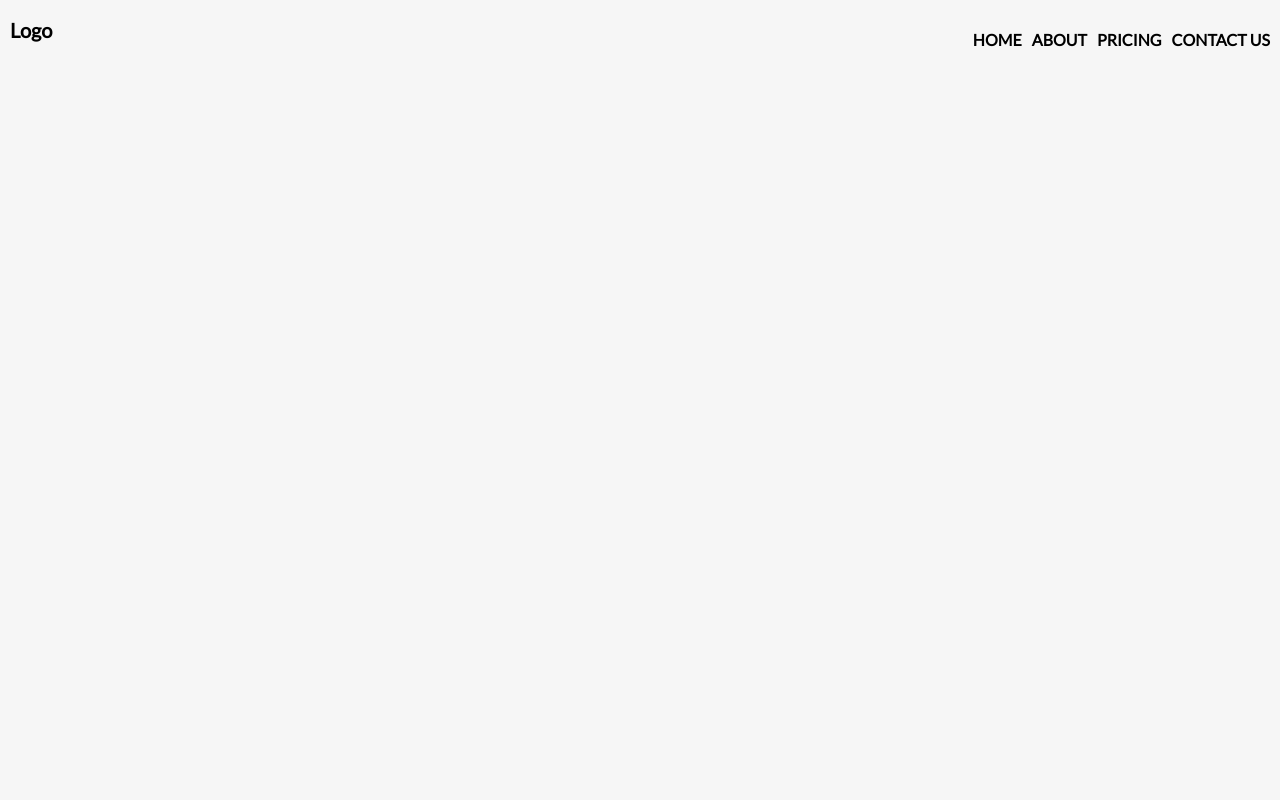
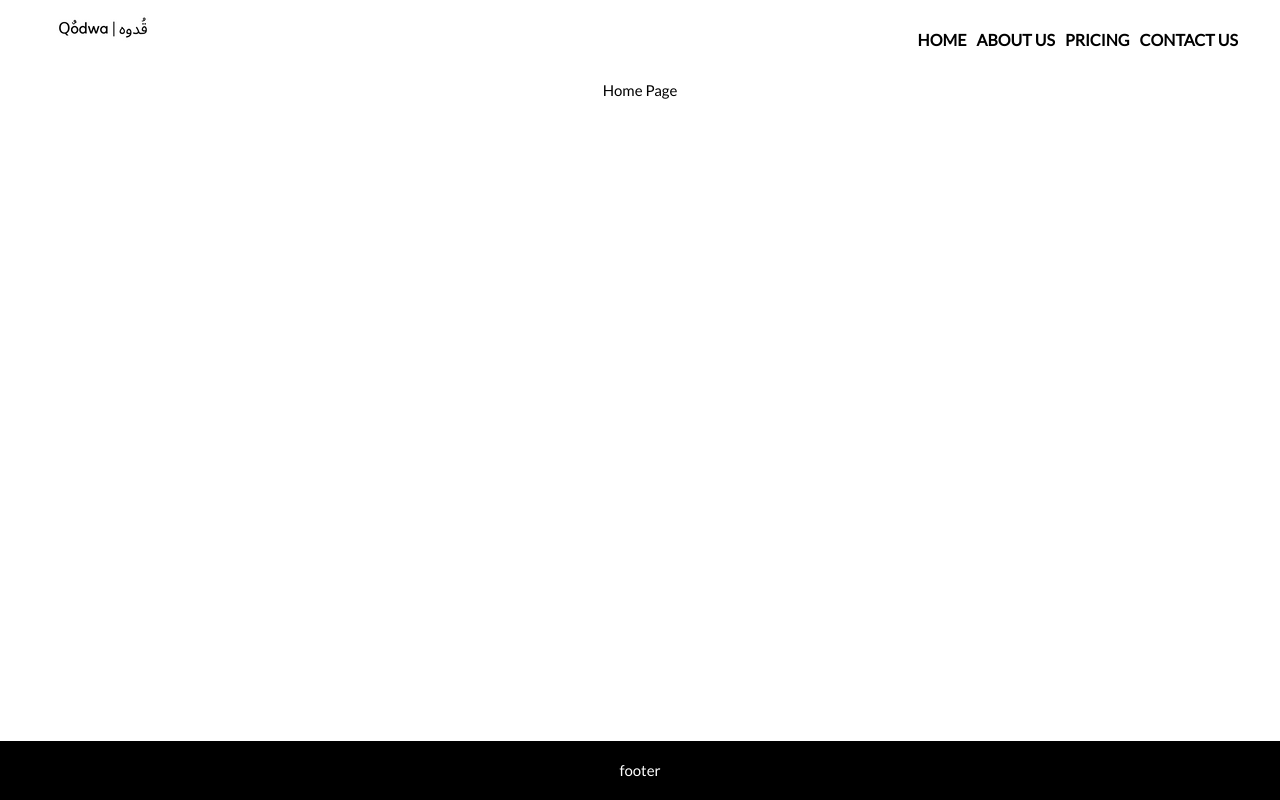
Before and after one commit to Abdoulrhman/qodwa, a React (Create React App) app: page / in a window 1280 px wide. Built offline with nearby package versions, Linux system fonts and the light colour scheme.

Commit message:
Handle Footer , Header and router

```diff
--- a/src/App.jsx
+++ b/src/App.jsx
@@ -1,7 +1,24 @@
+import Footer from 'layout/Footer';
 import Header from 'layout/Header';
+import Main from 'layout/Main';
+import AboutUs from 'pages/about-us';
+import Home from 'pages/home';
 import React from 'react';
+import { Route, Routes } from 'react-router-dom';
 import './App.scss';
 
-const App = () => <Header />;
+const App = () => (
+  <>
+    <Header />
+    <Main>
+      <Routes>
+        <Route path="/" element={<Home />} />
+        <Route path="/about-us" element={<AboutUs />} />
+        <Route path="*" element={<div>Not Found</div>} />
+      </Routes>
+    </Main>
+    <Footer />
+  </>
+);
 
 export default App;
--- a/src/assets/styles/_config.scss
+++ b/src/assets/styles/_config.scss
@@ -7,7 +7,6 @@ body {
   font-weight: 400;
   line-height: 1.3;
   text-align: left;
-  background-color: $gray;
   font-family: $f-regular;
   &.overflow-hidden {
     overflow: hidden !important;
--- a/src/index.js
+++ b/src/index.js
@@ -1,6 +1,12 @@
 import React from 'react';
 import ReactDOM from 'react-dom';
 import './assets/styles/init.scss';
+import { BrowserRouter } from 'react-router-dom';
 import App from './App';
 
-ReactDOM.render(<App />, document.getElementById('root'));
+ReactDOM.render(
+  <BrowserRouter>
+    <App />
+  </BrowserRouter>,
+  document.getElementById('root'),
+);
--- /dev/null
+++ b/src/layout/Footer/index.jsx
@@ -0,0 +1,8 @@
+// create header component with logo and navigation links
+import React from 'react';
+import Logo from '../../assets/images/logo.png';
+import './styles.scss';
+
+const Footer = () => <div className="footer">footer</div>;
+
+export default Footer;
--- /dev/null
+++ b/src/layout/Footer/styles.scss
@@ -0,0 +1,9 @@
+.footer {
+  background-color: #000;
+  color: #fff;
+  padding: 20px;
+  text-align: center;
+  position: absolute;
+  bottom: 0;
+  width: 100%;
+}
--- a/src/layout/Header/index.jsx
+++ b/src/layout/Header/index.jsx
@@ -1,22 +1,38 @@
 // create header component with logo and navigation links
 import React from 'react';
-import { Link } from 'react-router-dom';
+import { useNavigate, useLocation } from 'react-router-dom';
+import Logo from '../../assets/images/logo.png';
 import './styles.scss';
 
-const Header = () => (
+const Header = () => {
+  const location = useLocation();
+  const navigate = useNavigate();
+
+  const handleNavigate = path => {
+    navigate(path);
+  };
+
+  return (
     <div className="header">
       <div className="header__logo">
-      <div className="header__logo-text">Logo</div>
+        <div className="header__logo-text">
+          <img src={Logo} alt="Logo" />
+        </div>
       </div>
       <nav className="header__nav">
         <ul className="header__nav-list">
-        <li className="header__nav-item">Home</li>
-        <li className="header__nav-item">About</li>
+          <li className="header__nav-item" onClick={() => handleNavigate('/')} aria-hidden>
+            Home
+          </li>
+          <li className="header__nav-item" onClick={() => handleNavigate('/about-us')} aria-hidden>
+            About Us
+          </li>
           <li className="header__nav-item">Pricing</li>
           <li className="header__nav-item">Contact Us</li>
         </ul>
       </nav>
     </div>
   );
+};
 
 export default Header;
--- a/src/layout/Header/styles.scss
+++ b/src/layout/Header/styles.scss
@@ -6,6 +6,7 @@
   display: flex;
   justify-content: space-between;
   align-items: center;
+  margin: 0px 32px;
 
   .header__logo {
   }
--- /dev/null
+++ b/src/layout/Main/index.jsx
@@ -0,0 +1,13 @@
+// create header component with logo and navigation links
+import React from 'react';
+import Proptypes from 'prop-types';
+import Logo from '../../assets/images/logo.png';
+import './styles.scss';
+
+const Main = ({ children }) => <div className="main">{children}</div>;
+
+export default Main;
+
+Main.propTypes = {
+  children: Proptypes.node.isRequired,
+};
--- /dev/null
+++ b/src/layout/Main/styles.scss
@@ -0,0 +1,5 @@
+.main {
+  padding: 20px;
+  text-align: center;
+  height: 80vh;
+}
--- /dev/null
+++ b/src/pages/about-us/index.jsx
@@ -0,0 +1,5 @@
+import React from 'react';
+
+const AboutUs = () => <div>About Us Page</div>;
+
+export default AboutUs;
--- /dev/null
+++ b/src/pages/home/index.jsx
@@ -0,0 +1,5 @@
+import React from 'react';
+
+const Home = () => <div>Home Page</div>;
+
+export default Home;
```
Lines whose indentation alone changed are shown as unchanged.
